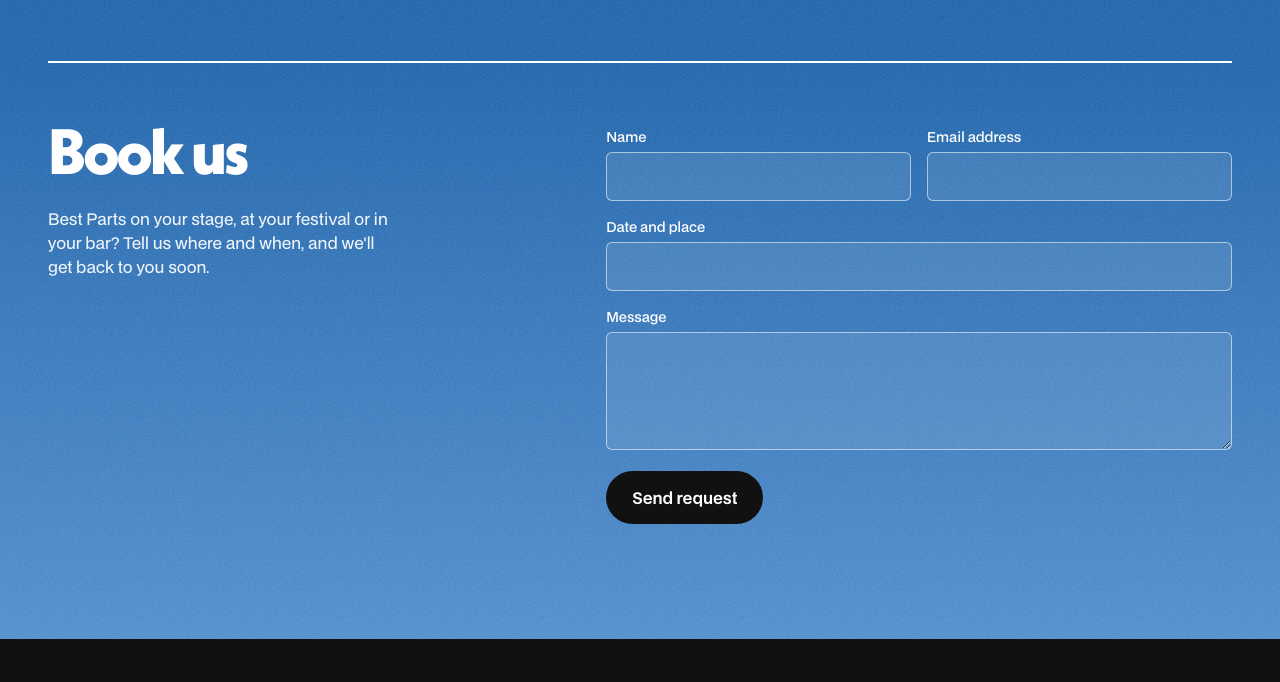
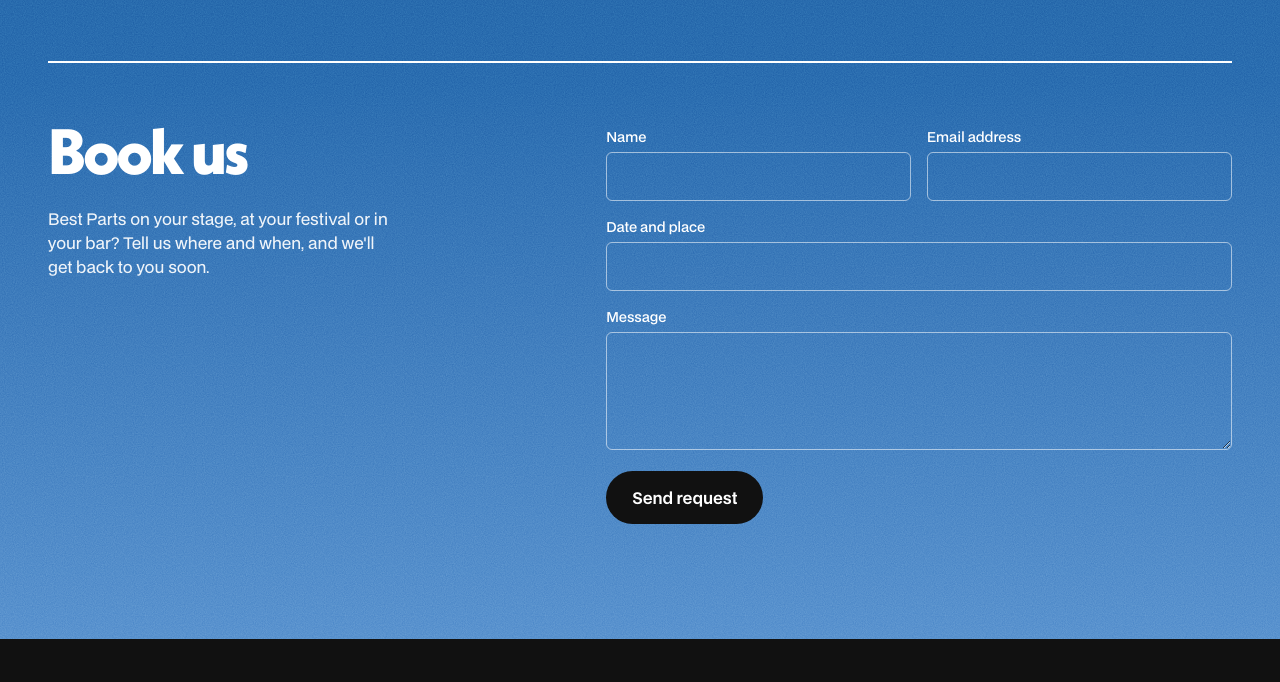
Before and after one commit to stanseel/bestpartsband, a plain HTML site: page index.html in a window 1280 px wide. Shown: the part 3965-4647 px from the top of the page. Drawn offline with Linux system fonts and the light colour scheme.

Commit message:
Boekingsformulier: velden zonder halfdoorzichtige achtergrond
Co-Authored-By: Claude Fable 5.2 <noreply@anthropic.com>

```diff
--- a/style.css
+++ b/style.css
@@ -362,7 +362,7 @@ body.cart-open { overflow: hidden; }
 .booking-form label span { display: block; font-size: .85rem; font-weight: 500; margin-bottom: 6px; }
 .booking-form input, .booking-form textarea {
   width: 100%; font: 400 1rem var(--body); color: var(--white);
-  background: rgba(255, 255, 255, .1); border: 1.5px solid rgba(255, 255, 255, .55); border-radius: 6px;
+  background: transparent; border: 1.5px solid rgba(255, 255, 255, .55); border-radius: 6px;
   padding: 12px 14px;
 }
 .booking-form textarea { resize: vertical; min-height: 110px; }
```
